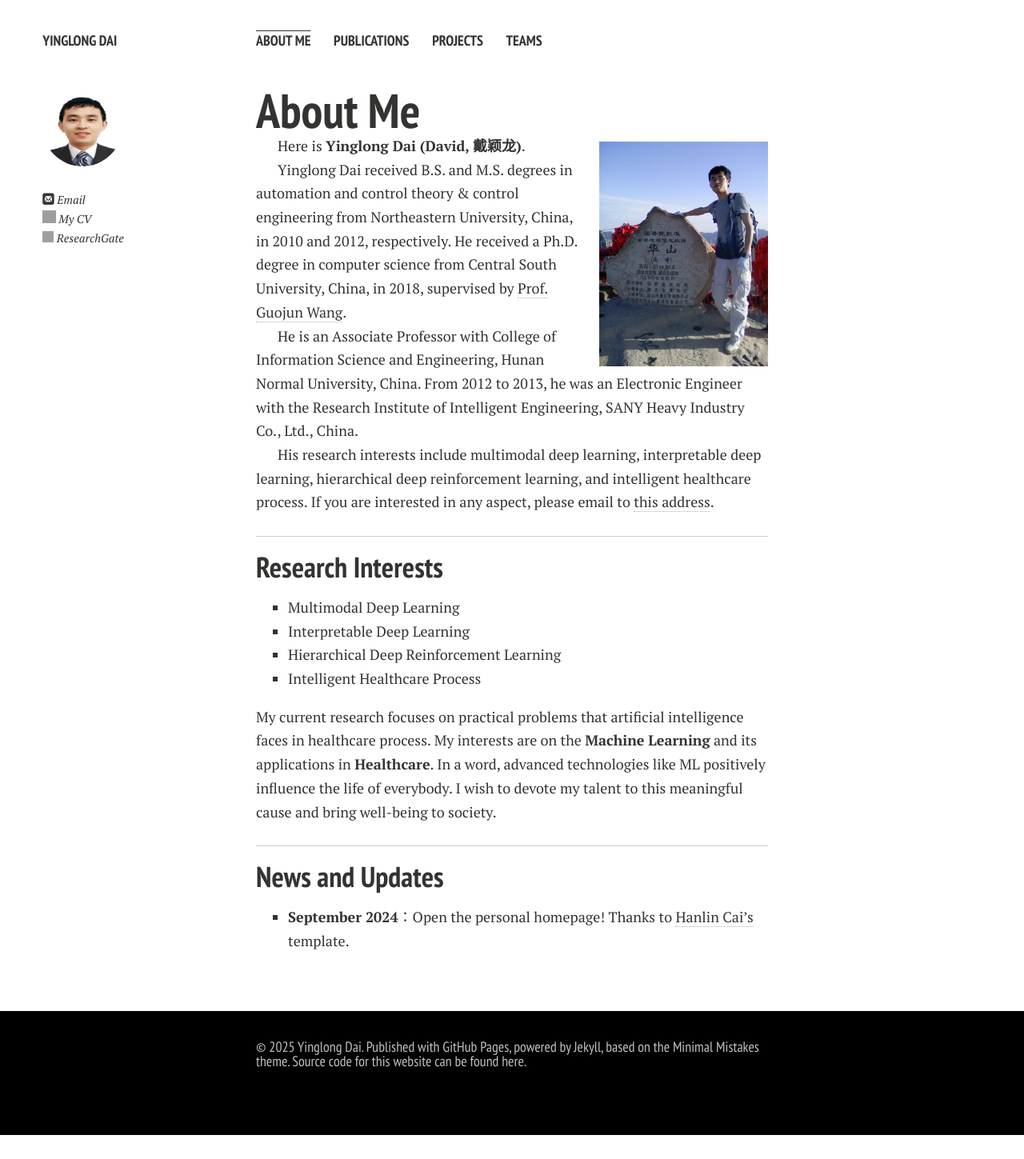
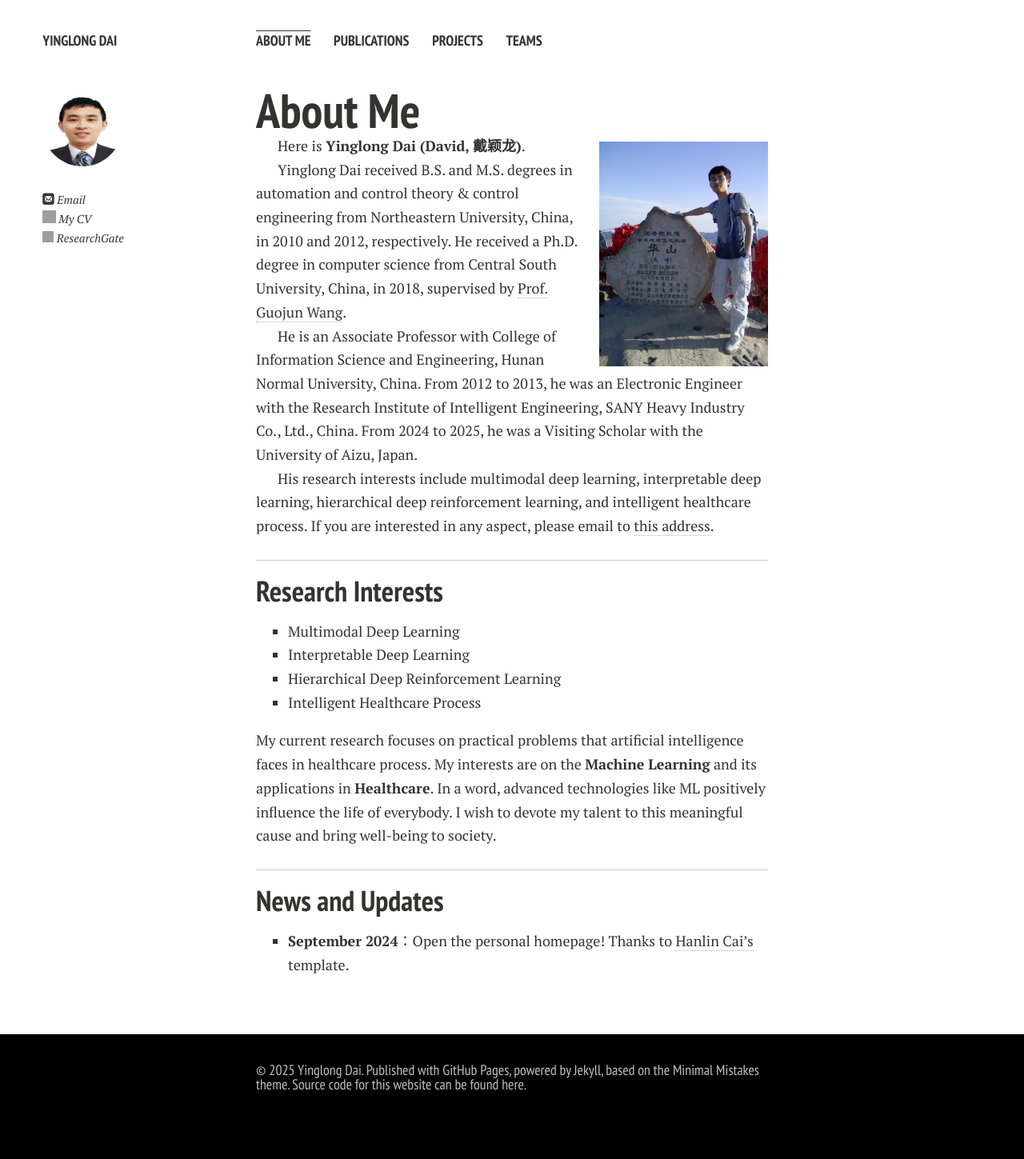
Before and after one commit to daiyl/daiyl.github.io, a Jekyll site: the page built from index.md, in a window 1280 px wide. Shown: the whole page at 80% size. Built offline with Jekyll 4.4.1, drawn with Linux system fonts in a browser that asks for light colours; nearby versions of some CDN libraries; comment, search, counter and statistics services are not loaded; a style sheet for code colours, icons or effects is not loaded; our own code applies the rules of GitHub Pages for plain Markdown files; before the commit the page ends 1419 px from its top, so only the background shows below that; grey boxes are pictures that could not be loaded.

Commit message:
Update index.md

```diff
--- a/index.md
+++ b/index.md
@@ -10,7 +10,7 @@ Here is **Yinglong Dai (David, 戴颖龙)**.
 
 Yinglong Dai received B.S. and M.S. degrees in automation and control theory & control engineering from Northeastern University, China, in 2010 and 2012, respectively. He received a Ph.D. degree in computer science from Central South University, China, in 2018, supervised by [Prof. Guojun Wang](https://trust.gzhu.edu.cn/faculty/~csgjwang/index.html).
 
-He is an Associate Professor with College of Information Science and Engineering, Hunan Normal University, China. From 2012 to 2013, he was an Electronic Engineer with the Research Institute of Intelligent Engineering, SANY Heavy Industry Co., Ltd., China.
+He is an Associate Professor with College of Information Science and Engineering, Hunan Normal University, China. From 2012 to 2013, he was an Electronic Engineer with the Research Institute of Intelligent Engineering, SANY Heavy Industry Co., Ltd., China. From 2024 to 2025, he was a Visiting Scholar with the University of Aizu, Japan.
 
 His research interests include multimodal deep learning, interpretable deep learning, hierarchical deep reinforcement learning, and intelligent healthcare process. If you are interested in any aspect, please email to [this address](mailto:daiyl@hunnu.edu.cn).
 
```
